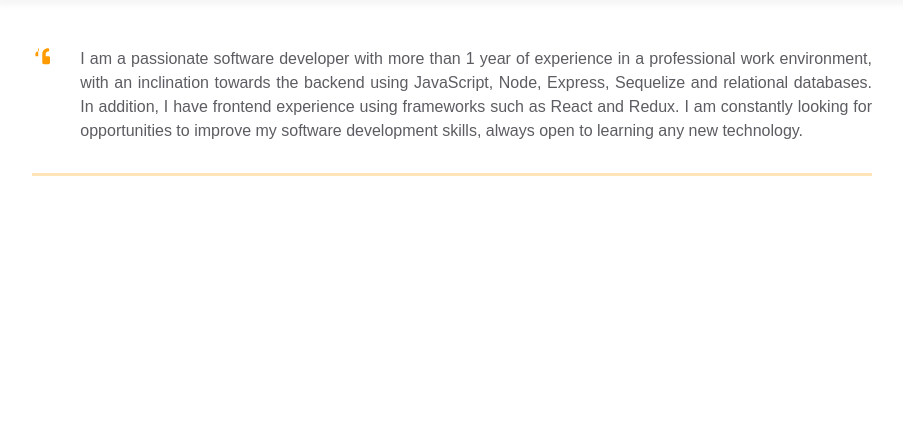
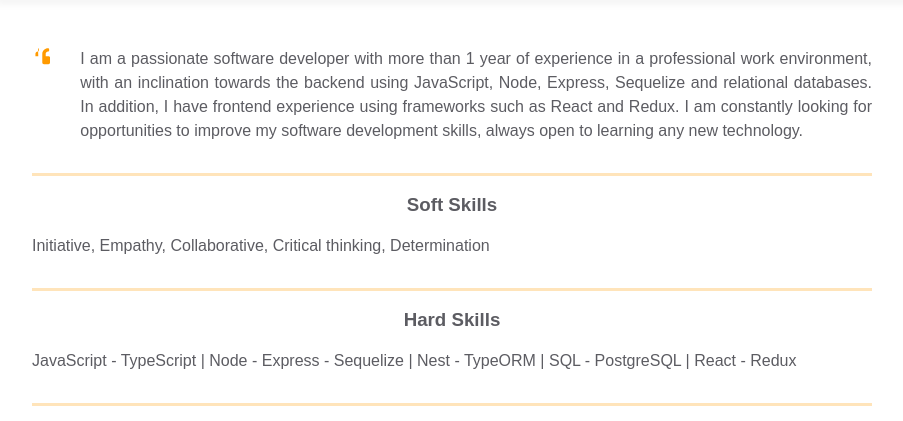
Before and after one commit to Albert-25/homepage, a plain HTML site: page index.html in a window 1280 px wide. Shown: the part 384-805 px from the top of the page, without its empty margins (188-1091 px from the left). Drawn offline with Linux system fonts and the light colour scheme.

Commit message:
Adding Soft and Hard Skills

```diff
--- a/index.html
+++ b/index.html
@@ -83,6 +83,21 @@
             </div>
         </div>
 
+        <div class="container">
+            <div class="resume__block">
+                <div class="skills">
+                    <h3 class="skills__header">Soft Skills</h3>
+                    <p class="skills__text">Initiative, Empathy, Collaborative, Critical thinking, Determination</p>
+                </div>
+            </div>
+            <div class="resume__block">
+                <div class="skills">
+                    <h3 class="skills__header">Hard Skills</h3>
+                    <p class="skills__text"> JavaScript - TypeScript | Node - Express - Sequelize | Nest - TypeORM | SQL - PostgreSQL | React - Redux</p>
+                </div>
+            </div>
+        </div>
+
     </main>
 </body>
 
```
